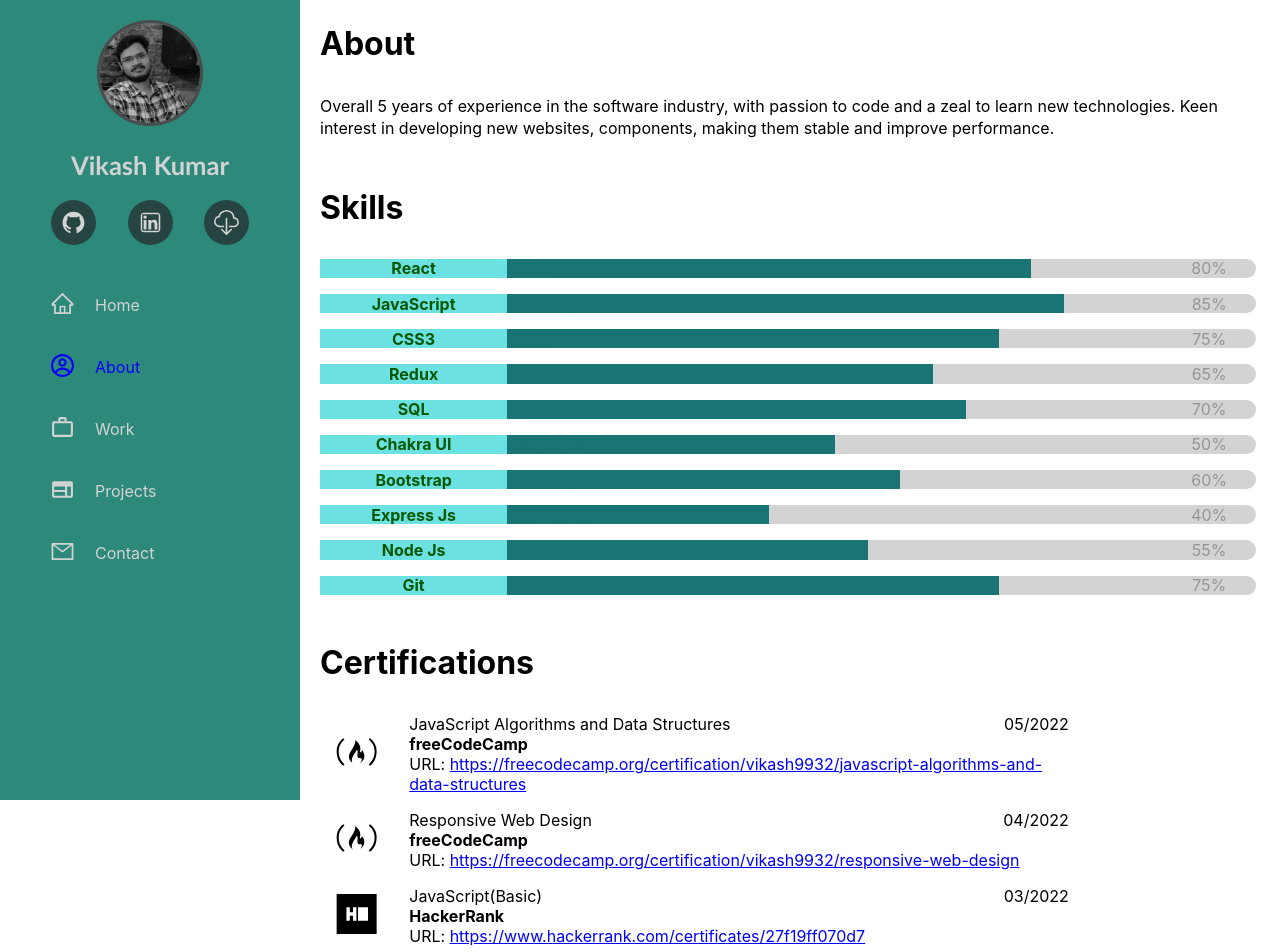
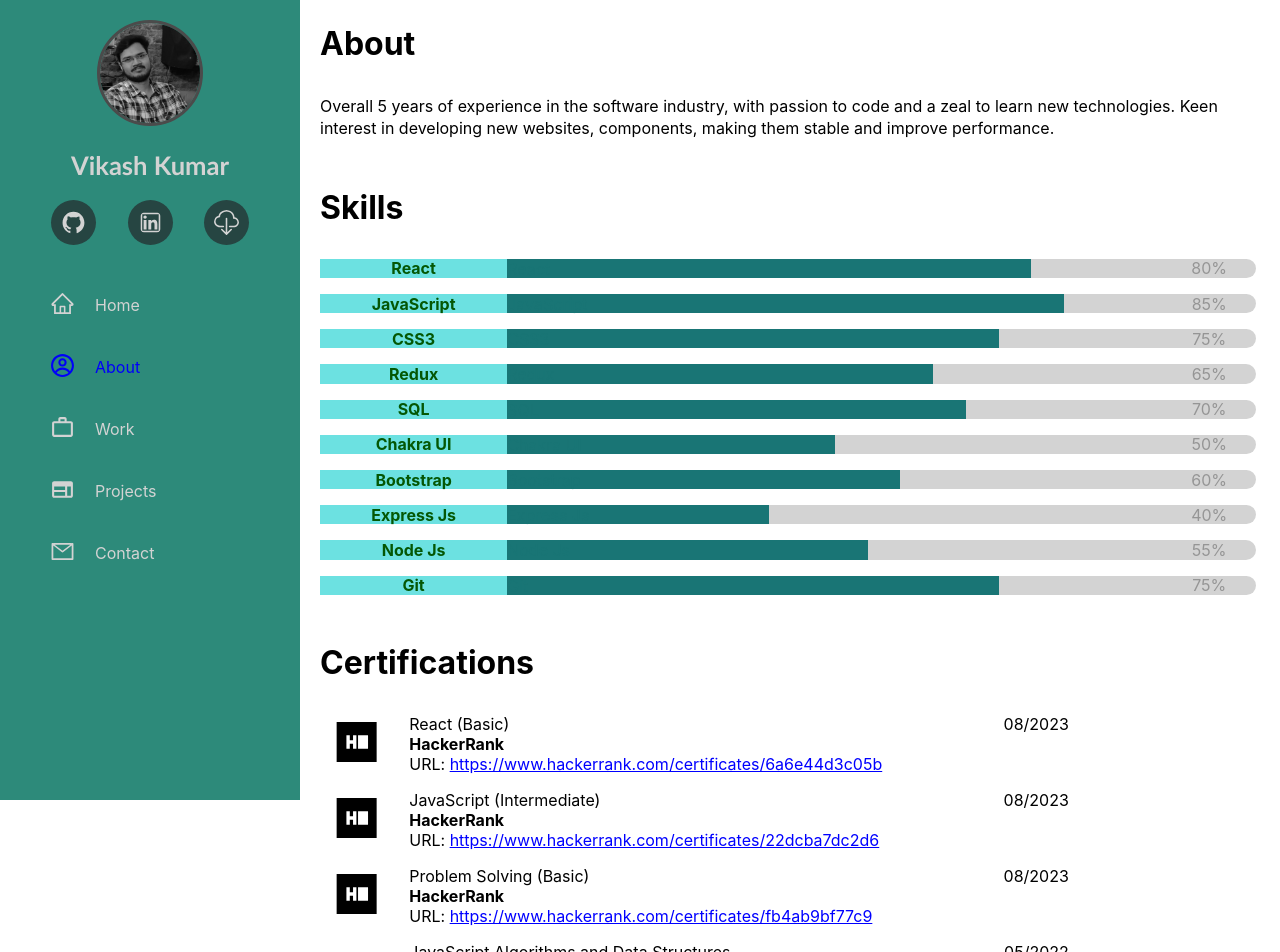
Before and after one commit to Vikash9932/portfolio-sidebar, a React (Create React App) app: page /about in a window 1280 px wide. Shown: the top 952 px of the page. Built offline with nearby package versions, Linux system fonts and the light colour scheme.

Commit message:
certifications updated

```diff
--- a/src/assets/certifications.js
+++ b/src/assets/certifications.js
@@ -1,6 +1,30 @@
 import { SiHackerrank, SiFreecodecamp, SiInfosys } from 'react-icons/si';
 
 const certifications = [
+  {
+    id: 11,
+    name: 'React (Basic)',
+    by: 'HackerRank',
+    url: 'https://www.hackerrank.com/certificates/6a6e44d3c05b',
+    date: '08/2023',
+    logo: <SiHackerrank size={45} />,
+  },
+   {
+    id: 10,
+    name: 'JavaScript (Intermediate)',
+    by: 'HackerRank',
+    url: 'https://www.hackerrank.com/certificates/22dcba7dc2d6',
+    date: '08/2023',
+    logo: <SiHackerrank size={45} />,
+  },
+   {
+    id: 9,
+    name: 'Problem Solving (Basic)',
+    by: 'HackerRank',
+    url: 'https://www.hackerrank.com/certificates/fb4ab9bf77c9',
+    date: '08/2023',
+    logo: <SiHackerrank size={45} />,
+  },
   {
     id: 8,
     name: 'JavaScript Algorithms and Data Structures',
```
